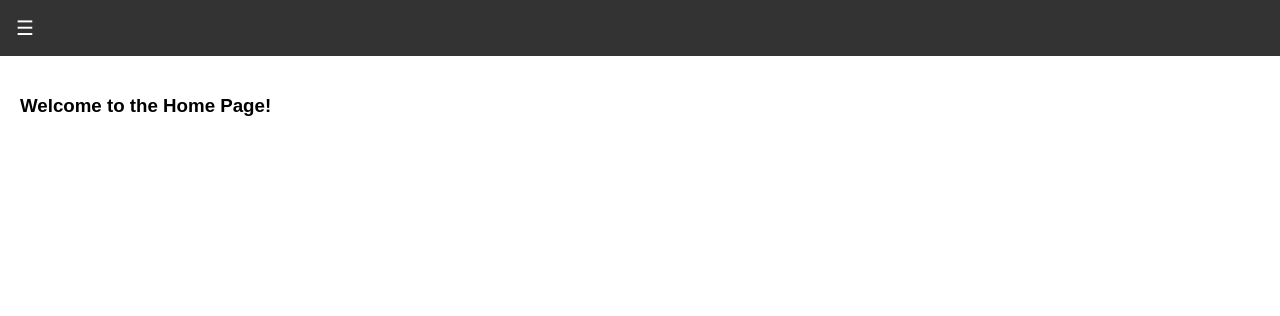
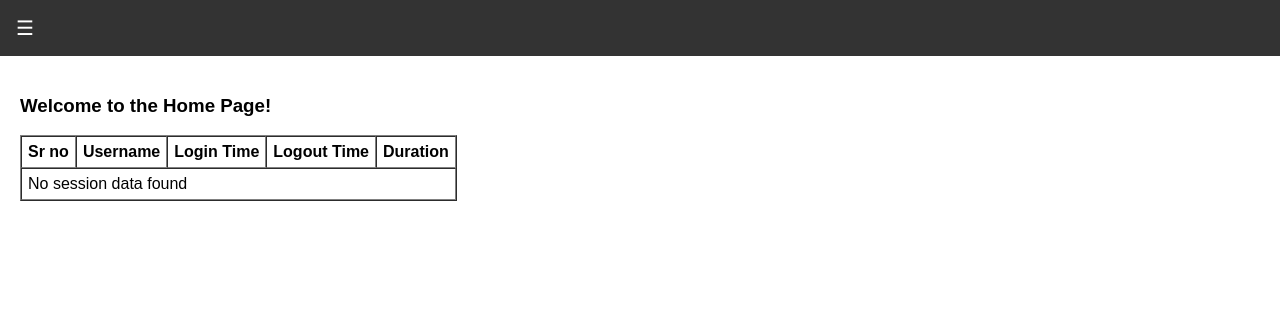
Before and after one commit to Hari1369/orm, a Django app: page /dashboard/ in a window 1280 px wide. Shown: the top 316 px of the page. Run offline with Django 3.2, Linux system fonts and the light colour scheme; the visitor is signed in with stand-in values (Sample User, id 1).

Commit message:
added with new session view in dashboard for users

```diff
--- a/job/templates/Dashboard/dashboard.html
+++ b/job/templates/Dashboard/dashboard.html
@@ -1,8 +1,31 @@
 {% extends "Header/header.html" %}
-
 
 {% block title %}Home Page{% endblock %}
 
 {% block content %}
   <h3>Welcome to the Home Page!</h3>
+
+  <table border="1" cellpadding="6" cellspacing="0">
+    <tr>
+      <th>Sr no</th>
+      <th>Username</th>
+      <th>Login Time</th>
+      <th>Logout Time</th>
+      <th>Duration</th>
+    </tr>
+
+    {% for s in session_data %}
+    <tr>
+      <td>{{ forloop.counter }}</td>
+      <td>{{ s.username|default_if_none:"" }}</td>
+      <td>{{ s.login_time|default_if_none:"" }}</td>
+      <td>{{ s.logout_time|default_if_none:"" }}</td>
+      <td>{{ s.duration|default_if_none:"" }}</td>
+    </tr>
+    {% empty %}
+    <tr>
+      <td colspan="5">No session data found</td>
+    </tr>
+    {% endfor %}
+  </table>
 {% endblock %}
--- a/job/views.py
+++ b/job/views.py
@@ -9,6 +9,9 @@
 from .forms import LoginForm
 from django.utils import timezone
 from django.views.decorators.cache import never_cache
+from .models import UserSession
+import pprint
+
 
 def log_in_page(request):
     if request.method == "POST":
@@ -16,11 +19,10 @@
         if form.is_valid():
             username = form.cleaned_data['username']
             password = form.cleaned_data['password']
-
-            # =========================================> DEBUGGER
-            print ("USERNAME : ", username)
-            print ("PASSWORD : ", password)
-            # =========================================> DEBUGGER
+            # # =========================================> DEBUGGER
+            # print ("USERNAME : ", username)
+            # print ("PASSWORD : ", password)
+            # # =========================================> DEBUGGER
             user = authenticate(request, username=username, password=password)
             if user is not None:
                 login(request, user)
@@ -35,7 +37,6 @@
             return HttpResponse(f"Something Went Wrong")
     else:
         form = LoginForm()
-
     return render(request, "Log_In/log_in.html", {"form": form})
 
 
@@ -48,7 +49,69 @@
 @never_cache
 @login_required(login_url='log_in')
 def show_dashboard(request):
-    return render(request, "Dashboard/dashboard.html")
+    user = request.user
+    # ====================================================================================> CHANGED
+    # get_session_details = UserSession.objects.filter(user=user).order_by('-created_at')
+    # ====================================================================================> CHANGED
+    get_session_details = UserSession.objects.all().order_by('-created_at')
+    session_list = list(get_session_details)
+    length_1 = len(session_list)
+    start_1 = 0
+    stop_1 = length_1
+    step_1 = 1
+
+    session_data_list = []
+
+    for i in range(start_1, stop_1, step_1):
+        s = session_list[i]
+        username = s.user.username
+        if s.login_time:
+            login_time = s.login_time.strftime("%d:%m:%Y %I:%M:%S %p")
+        else:
+            login_time = ""
+        if s.logout_time:
+            logout_time = s.logout_time.strftime("%d:%m:%Y %I:%M:%S %p")
+        else:
+            logout_time = ""
+
+        if s.duration:
+            total_seconds = int(s.duration.total_seconds())
+            hours = total_seconds // 3600
+            remainder = total_seconds - (hours * 3600)
+            minutes = remainder // 60
+            seconds = remainder - (minutes * 60)
+            if hours > 0:
+                duration = str(hours) + "h " + str(minutes) + "m " + str(seconds) + "s"
+            elif minutes > 0:
+                duration = str(minutes) + "m " + str(seconds) + "s"
+            else:
+                duration = str(seconds) + "s"
+        else:
+            duration = ""
+        # # =====================================> DEBUGGER
+        # print("LOGIN TIME :", login_time)
+        # print("LOGOUT TIME :", logout_time)
+        # print("-"*40)
+        # # =====================================> DEBUGGER
+
+        session_data = {
+            "username": username,
+            "login_time": login_time,
+            "logout_time": logout_time,
+            "duration": duration
+        }
+
+        session_data_list.append(session_data)
+
+    return render(request, "Dashboard/dashboard.html", {
+        "session_data": session_data_list
+    })
+
+
+
+
+
+
 
 # def show_basic_retrieval(request):
 #     # =============================== Basic Retrival Queries ==============================
```
Also changed, not shown: job/templates/Field_Selection/field_selection.html (deleted, +0 -14 lines), job/templates/Job/job.html (deleted, +0 -78 lines), job/templates/Ordering_Uniqueness/ordering_uniqueness.html (deleted, +0 -14 lines), 1 other file.
